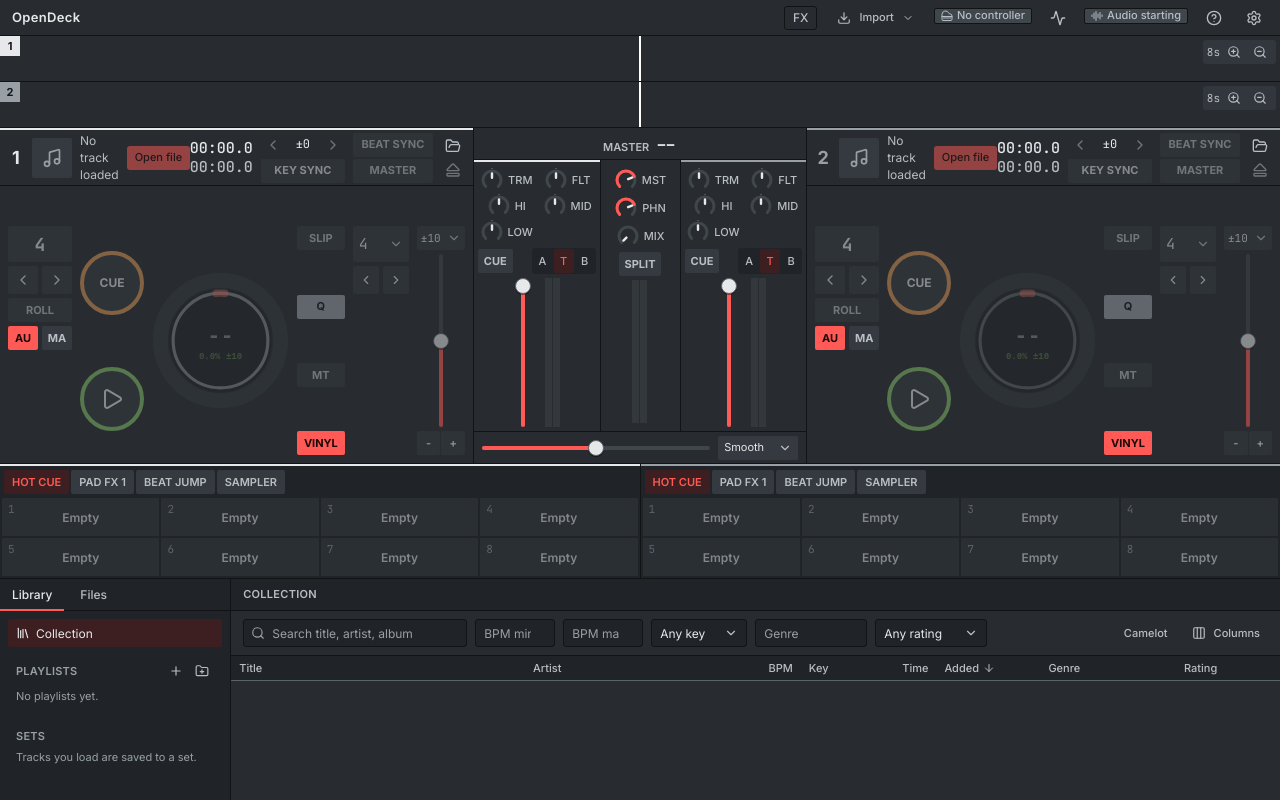
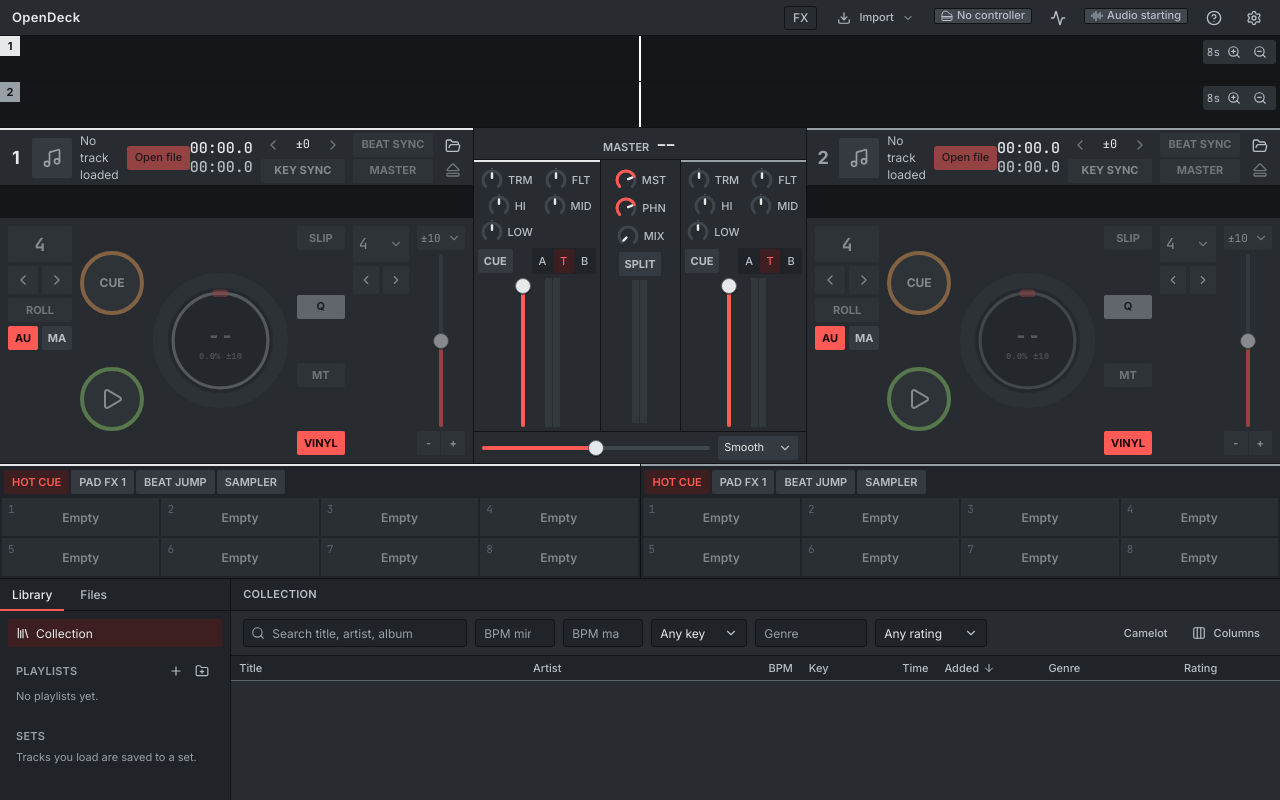
Before and after one commit to R4ph3rd/opendeck, a React (Vite) app in the folder ui/: page / in a window 1280 px wide. Built offline with nearby package versions, Linux system fonts and the light colour scheme.

Commit message:
feat(ui): draw waveforms and jog with the red tokens

```diff
--- a/ui/src/viz/JogWheel.tsx
+++ b/ui/src/viz/JogWheel.tsx
@@ -1,6 +1,6 @@
 import { cn } from "@opendeck/design-system";
 import { useEffect, useRef, type KeyboardEvent, type PointerEvent } from "react";
-import { cueToken, deckToken, prefersReducedMotion } from "./colors";
+import { deckToken, prefersReducedMotion } from "./colors";
 import type { DeckFrameSource } from "./deckFrame";
 import {
   KEY_NUDGE_REV,
@@ -131,7 +131,7 @@ export function JogWheel({
 
     // Position marker on the ring, turning with the playhead.
     const mark = -Math.PI / 2 + spin;
-    ctx.strokeStyle = colors.color["danger"];
+    ctx.strokeStyle = colors.color["accent"];
     ctx.lineWidth = Math.max(3, ringW * 0.5);
     ctx.lineCap = "round";
     ctx.beginPath();
@@ -142,7 +142,7 @@ export function JogWheel({
     const cue = view.current.cuePoint;
     if (cue !== null) {
       const a = at(cue);
-      ctx.fillStyle = colors.color[cueToken(2)];
+      ctx.fillStyle = colors.color["accent-hover"];
       ctx.beginPath();
       ctx.arc(
         cx + Math.cos(a) * ringR,
@@ -161,7 +161,7 @@ export function JogWheel({
       ctx.fillStyle = colors.color["fg"];
       ctx.font = `700 ${Math.round(platter * 0.42)}px ${colors.font}`;
       ctx.fillText(readout.main, cx, cy - platter * 0.08);
-      ctx.fillStyle = colors.color["success"];
+      ctx.fillStyle = colors.color["fg-muted"];
       ctx.font = `600 ${Math.round(platter * 0.18)}px ${colors.font}`;
       ctx.fillText(readout.sub, cx, cy + platter * 0.3);
     }
--- a/ui/src/viz/Overview.tsx
+++ b/ui/src/viz/Overview.tsx
@@ -85,7 +85,7 @@ export function Overview({ label, level, markers, frameSource, onSeek, className
       aria-valuenow={0}
       tabIndex={0}
       className={cn(
-        "relative h-10 min-w-0 cursor-pointer overflow-hidden bg-surface outline-offset-1 focus-visible:outline-2 focus-visible:outline-focus-ring",
+        "relative h-10 min-w-0 cursor-pointer overflow-hidden bg-wave-bg outline-offset-1 focus-visible:outline-2 focus-visible:outline-focus-ring",
         className,
       )}
       onPointerDown={(event) => {
--- a/ui/src/viz/Waveform.tsx
+++ b/ui/src/viz/Waveform.tsx
@@ -160,7 +160,7 @@ export function Waveform({
       aria-label={label}
       tabIndex={0}
       className={cn(
-        "group relative h-20 min-w-0 cursor-grab overflow-hidden rounded-md bg-surface outline-offset-1 focus-visible:outline-2 focus-visible:outline-focus-ring active:cursor-grabbing",
+        "group relative h-20 min-w-0 cursor-grab overflow-hidden bg-wave-bg outline-offset-1 focus-visible:outline-2 focus-visible:outline-focus-ring active:cursor-grabbing",
         className,
       )}
       onPointerDown={onPointerDown}
--- a/ui/src/viz/colors.ts
+++ b/ui/src/viz/colors.ts
@@ -16,9 +16,11 @@ export const TOKEN_NAMES = [
   "fg-muted",
   "fg-subtle",
   "accent",
+  "accent-hover",
   "danger",
   "success",
   "warning",
+  "wave-bg",
   "wave-low",
   "wave-mid",
   "wave-high",
--- a/ui/src/viz/overviewDraw.ts
+++ b/ui/src/viz/overviewDraw.ts
@@ -113,9 +113,9 @@ export function drawOverview(f: CanvasFrame, s: OverviewState, scratch: Overview
   const x = (t: number) => Math.round((Math.min(duration, Math.max(0, t)) / duration) * w);
   const px = x(position);
 
-  // Elapsed region: fade the waveform toward the surface.
+  // Elapsed region: fade the waveform toward the waveform ground.
   ctx.globalAlpha = 1 - colors.playedOpacity;
-  ctx.fillStyle = colors.color["surface"];
+  ctx.fillStyle = colors.color["wave-bg"];
   ctx.fillRect(0, 0, px, h);
   ctx.globalAlpha = 1;
 
```
